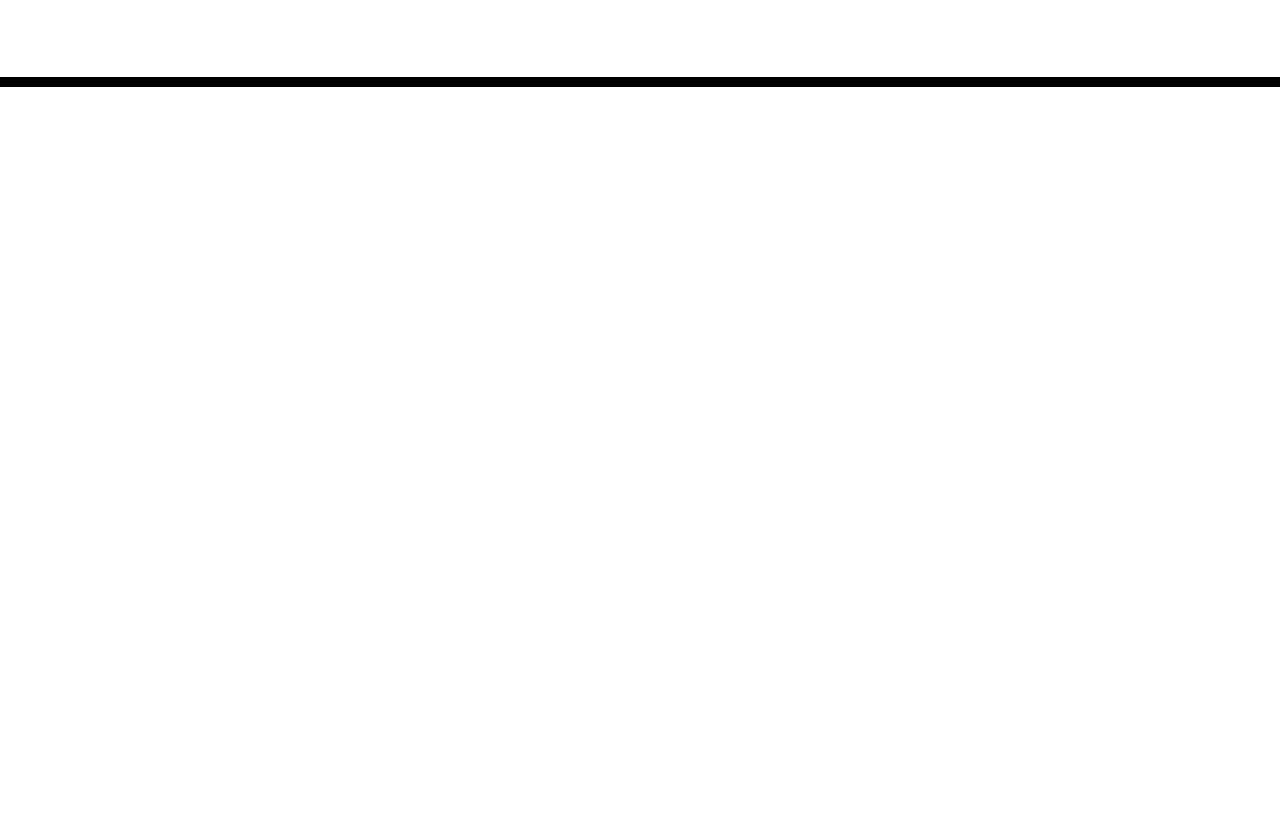
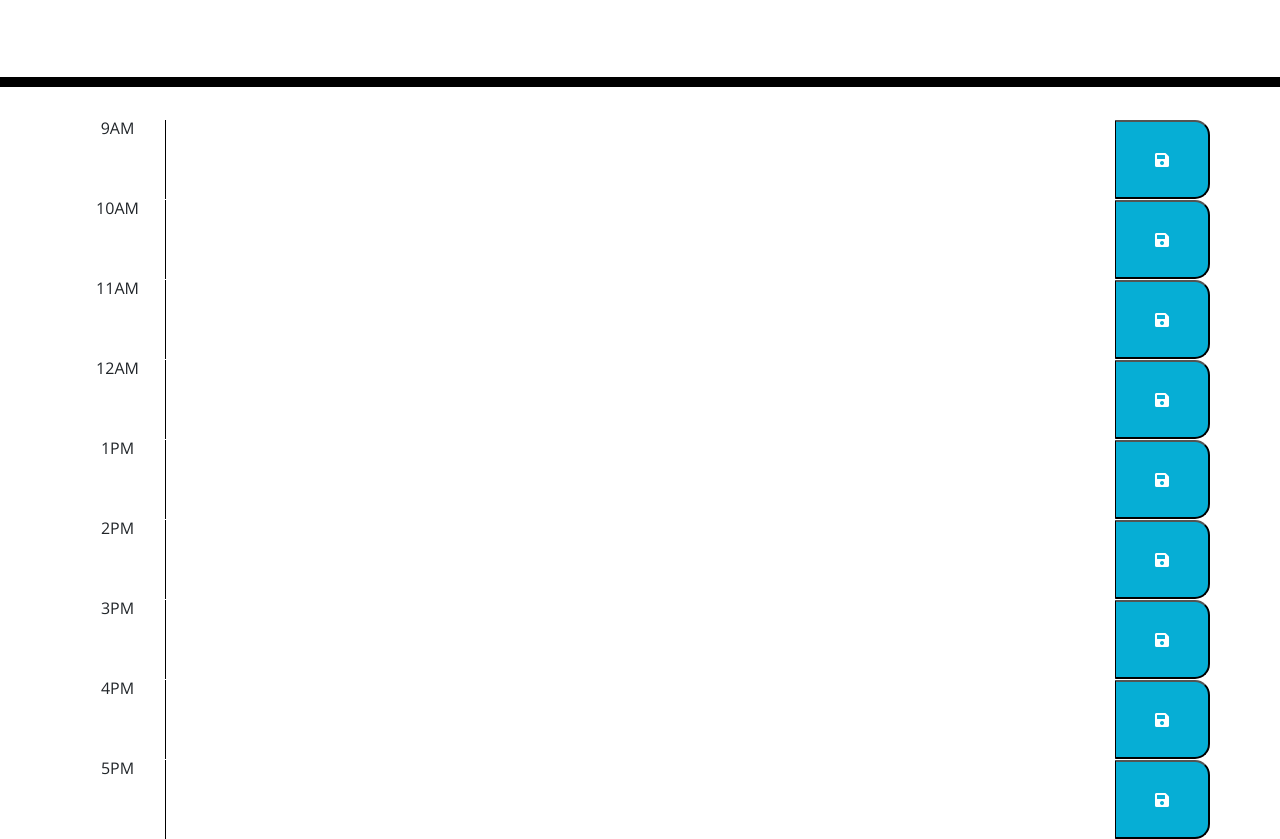
Before and after one commit to Deiondrae/Work-day-scheduler, a plain HTML site: page index.html in a window 1280 px wide. Shown: the part 181-1020 px from the top of the page. Before the commit the page ends 800 px from the top, so only its background shows below. Drawn offline with nearby package versions, Linux system fonts and the light colour scheme.

Commit message:
added hourly time blocks

```diff
--- a/index.html
+++ b/index.html
@@ -18,7 +18,7 @@
       href="https://fonts.googleapis.com/css?family=Open+Sans&display=swap"
       rel="stylesheet"
     />
-    <link rel="stylesheet" href="style.css" />
+    <link rel="stylesheet" href="/assets/css/style.css" />
     <title>Work Day Scheduler</title>
   </head>
 
@@ -28,8 +28,55 @@
       <p class="lead">A simple calendar app for scheduling your work day</p>
       <p id="currentDay" class="lead"></p>
     </header>
-    <div class="container">
+
+    <div class="container d-flex flex-column">
       <!-- Timeblocks go here -->
+      <!---Each timeblock has a p, textarea and button-->
+      <div class="row">
+        <p class="time-block col-1">9AM</p>
+        <textarea class="col-10"></textarea>
+        <button class="col-1 saveBtn"><i class="fas fa-save"></i></button>
+      </div>
+      <div class="row">
+        <p class="time-block col-1">10AM</p>
+        <textarea class="col-10"></textarea>
+        <button class="col-1 saveBtn"><i class="fas fa-save"></i></button>
+      </div>
+      <div class="row">
+        <p class="time-block col-1">11AM</p>
+        <textarea class="col-10"></textarea>
+        <button class="col-1 saveBtn"><i class="fas fa-save"></i></button>
+      </div>
+      <div class="row">
+        <p class="time-block col-1">12AM</p>
+        <textarea class="col-10"></textarea>
+        <button class="col-1 saveBtn"><i class="fas fa-save"></i></button>
+      </div>
+      <div class="row">
+        <p class="time-block col-1">1PM</p>
+        <textarea class="col-10"></textarea>
+        <button class="col-1 saveBtn"><i class="fas fa-save"></i></button>
+      </div>
+      <div class="row">
+        <p class="time-block col-1">2PM</p>
+        <textarea class="col-10"></textarea>
+        <button class="col-1 saveBtn"><i class="fas fa-save"></i></button>
+      </div>
+      <div class="row">
+        <p class="time-block col-1">3PM</p>
+        <textarea class="col-10"></textarea>
+        <button class="col-1 saveBtn"><i class="fas fa-save"></i></button>
+      </div>
+      <div class="row">
+        <p class="time-block col-1">4PM</p>
+        <textarea class="col-10"></textarea>
+        <button class="col-1 saveBtn"><i class="fas fa-save"></i></button>
+      </div>
+      <div class="row">
+        <p class="time-block col-1">5PM</p>
+        <textarea class="col-10"></textarea>
+        <button class="col-1 saveBtn"><i class="fas fa-save"></i></button>
+      </div>
     </div>
 
     <script src="https://code.jquery.com/jquery-3.4.1.min.js"></script>
```
Also changed, not shown: assets/css/style.css (renamed from style.css), assets/js/script.js (added).
